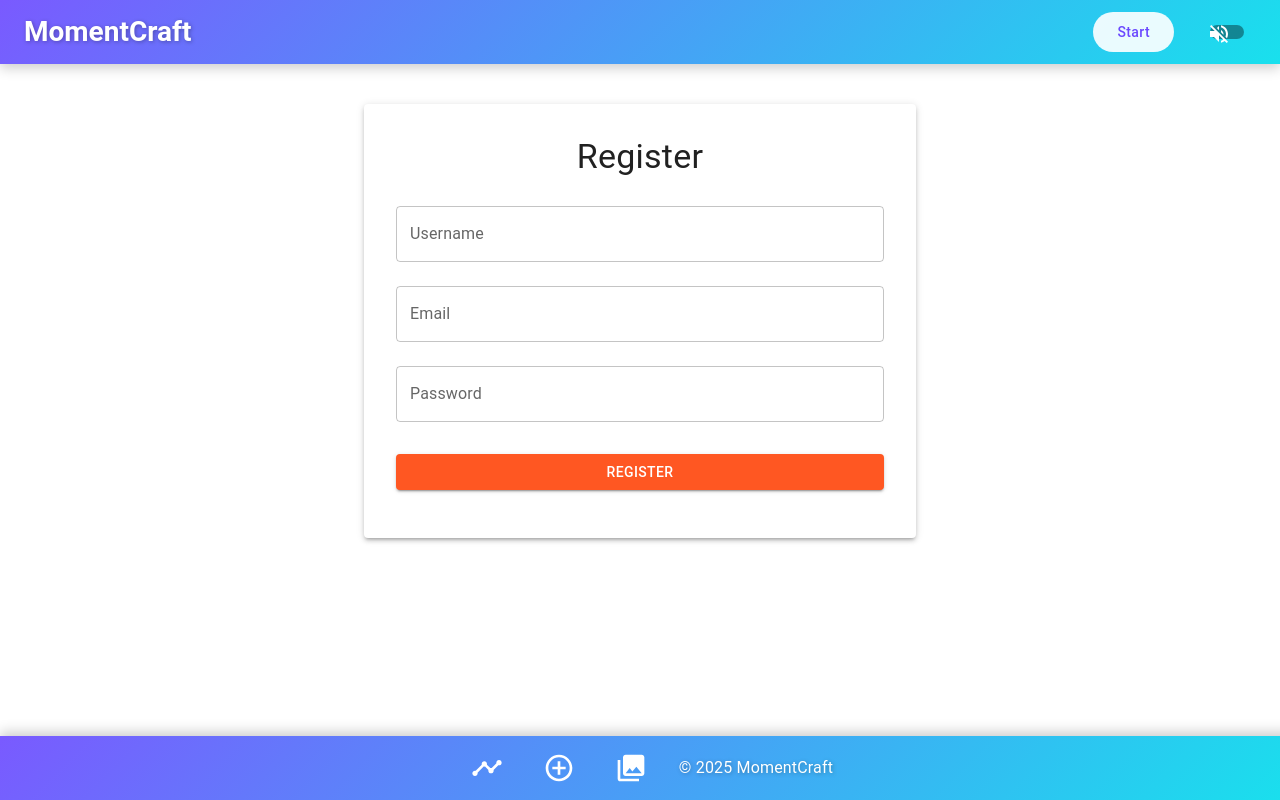
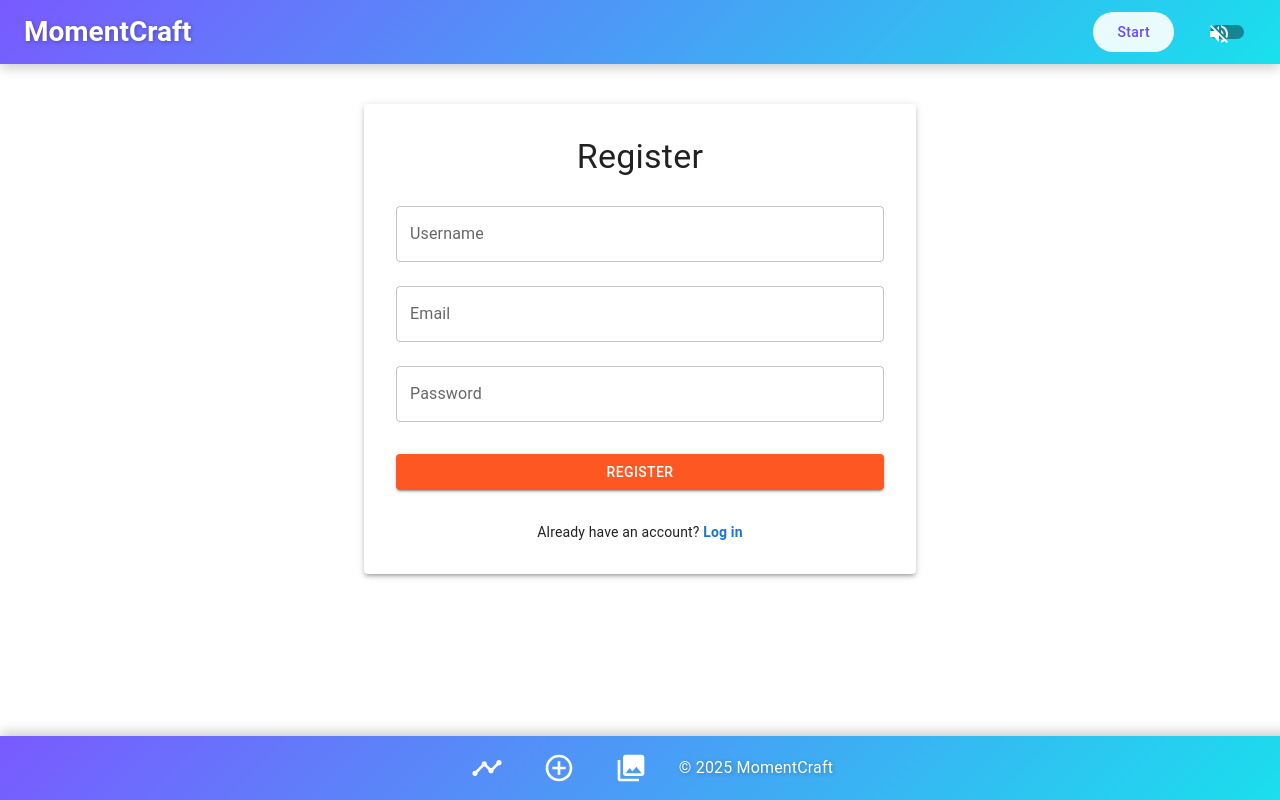
Before and after one commit to Asmamaw-Abeba/momentCraft-frontend, a React (Create React App) app: page /register in a window 1280 px wide. Built offline with nearby package versions, Linux system fonts and the light colour scheme.

Commit message:
navigete to puplic memoris after registration and add link to navigate to login page

```diff
--- a/src/components/Register.js
+++ b/src/components/Register.js
@@ -1,6 +1,6 @@
 import React, { useContext } from 'react';
 import axios from 'axios';
-import { useNavigate } from 'react-router-dom';
+import { useNavigate, Link } from 'react-router-dom';
 import AuthContext from '../context/AuthContext';
 import { Formik, Form } from 'formik';
 import * as Yup from 'yup';
@@ -42,7 +42,7 @@
         password: values.password,
       });
       login(response.data.token);
-      navigate('/');
+      navigate('/best-memories');
     } catch (err) {
       setErrors({ submit: 'Registration failed. Please try again.' });
       setSubmitting(false);
@@ -131,6 +131,22 @@
               </Form>
             )}
           </Formik>
+
+          <Typography align="center" variant="body2" sx={{ mt: 2 }}>
+            Already have an account?{' '}
+            <Link
+              to="/login"
+              style={{
+                color: '#1976d2',
+                textDecoration: 'none',
+                fontWeight: 'bold',
+              }}
+              onMouseOver={(e) => (e.target.style.textDecoration = 'underline')}
+              onMouseOut={(e) => (e.target.style.textDecoration = 'none')}
+            >
+              Log in
+            </Link>
+          </Typography>
         </Paper>
       </Box>
     </Container>
```
